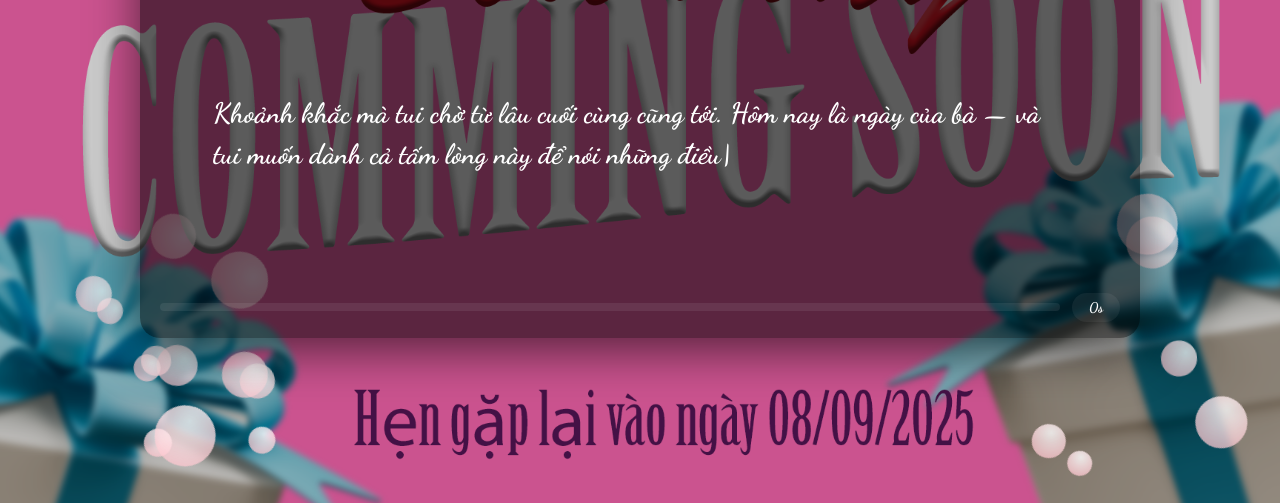
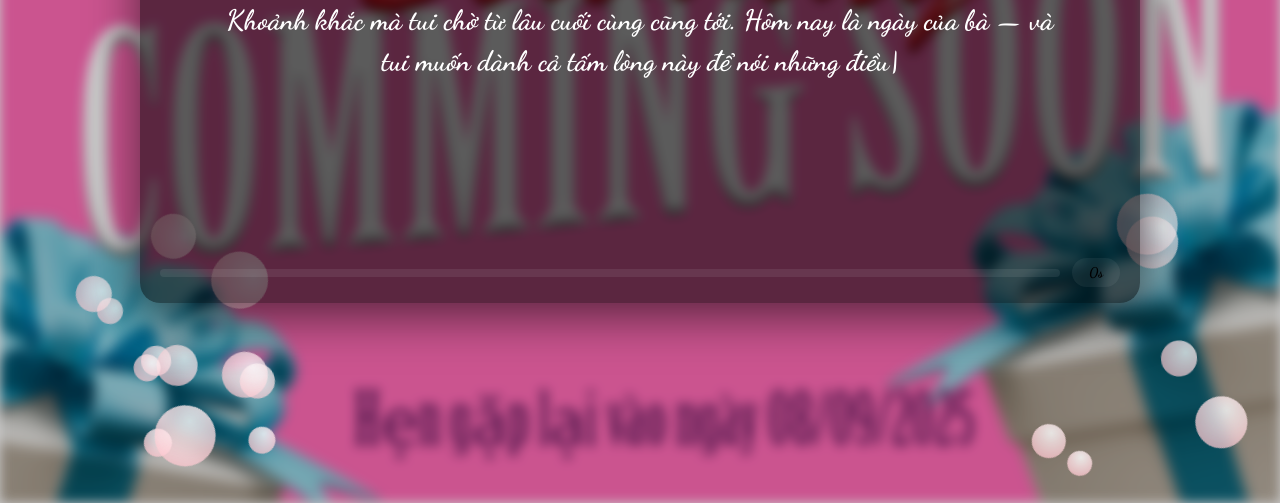
Before and after one commit to duchuynhhuu449/happybirthdaylamkhanhi, a plain HTML site: page Show.html in a window 1280 px wide. Shown: the part 297-800 px from the top of the page. Drawn offline with Linux system fonts and the light colour scheme.

Commit message:
two commit

```diff
--- a/Show.html
+++ b/Show.html
@@ -5,6 +5,8 @@
     <meta charset="UTF-8" />
     <meta name="viewport" content="width=device-width, initial-scale=1.0" />
     <title>🎂 Chúc mừng sinh nhật – Nguyễn Thị Bích Yên</title>
+
+
     <link href="https://fonts.googleapis.com/css2?family=Dancing+Script:wght@700&display=swap" rel="stylesheet">
     <style>
         *,
@@ -15,14 +17,21 @@
 
         html,
         body {
-            height: 100dvh;
-            /* Safari iOS mới */
+            position: relative;
             margin: 0;
             font-family: 'Dancing Script', cursive, 'Courier New', monospace;
+            overflow: hidden;
+        }
+
+        body::before {
+            content: '';
+            position: fixed;
+            /* phủ toàn màn hình */
+            inset: 0;
             background: url('./assets/img/BirthdayCommingSoon.png') center/cover no-repeat;
-            color: #fff;
-            overflow: hidden;
-            -webkit-font-smoothing: antialiased;
+            filter: blur(6px);
+            z-index: -1;
+            /* đưa xuống dưới content */
         }
 
 
@@ -74,6 +83,7 @@
 
         .card {
             max-width: 1000px;
+            height: 400px;
             width: calc(100% - 48px);
             background: rgba(0, 0, 0, 0.55);
             border-radius: 20px;
@@ -111,15 +121,17 @@
             line-height: 1.45;
             min-height: 12em;
             color: #fff;
-            display: flex;
+            display: block;
             align-items: center;
+            text-align: center;
         }
 
         .typewriter {
-            display: inline-block;
+            display: block;
             white-space: pre-wrap;
             max-width: 92%;
             margin: 0 auto;
+            text-align: center;
         }
 
         /* Caret: dùng pseudo-element để luôn dính sát cuối chữ, mượt*/
@@ -315,6 +327,9 @@
             }
         }
     </style>
+
+    <meta name="apple-mobile-web-app-capable" content="yes">
+    <meta name="apple-mobile-web-app-status-bar-style" content="black-translucent">
 </head>
 
 <body>
@@ -358,7 +373,7 @@
 
     <script>
         // ====== Cấu hình ======
-        const DEFAULT_MUSIC = 'media/happy-birthday-piano.mp3';
+        const DEFAULT_MUSIC = './assets/song.mp3';
 
         // Kịch bản (ngôi tui - bà), mạch văn nối hơn, không dấu '-' và ngắn/ dài hợp lý
         const script = [
@@ -387,6 +402,16 @@
         // Music cố định (thử play, nhưng browser có thể chặn autoplay với âm thanh)
         bgm.src = DEFAULT_MUSIC;
         bgm.volume = 0.8;
+
+        function startBgm() {
+            bgm.play().catch(() => {
+                console.log("BGM blocked, chờ tương tác từ người dùng.");
+            });
+        }
+
+        // Thêm listener để người dùng bấm bất kỳ đâu trên màn hình
+        document.body.addEventListener('click', startBgm, { once: true });
+        document.body.addEventListener('touchstart', startBgm, { once: true });
 
         // --- ROTATE / MOBILE handling ---
         function isLandscape() {
@@ -602,12 +627,19 @@
             setTimeout(() => wrap.remove(), 2600);
         }
 
+        function hideSafariAddressBar() {
+            setTimeout(() => {
+                window.scrollTo(0, 1);
+            }, 100); // cho iOS kịp render
+        }
+
         // Start when page loaded and orientation ok
         window.addEventListener('load', () => {
             // try to play bgm (may be blocked)
             bgm.play().catch(() => { });
             // check orientation and start only when landscape on mobile or always on desktop
             checkOrientationAndStart();
+            hideSafariAddressBar();
         });
 
         // External helper: update orbit photos after final shown
```
Also changed, not shown: 1 other file.
